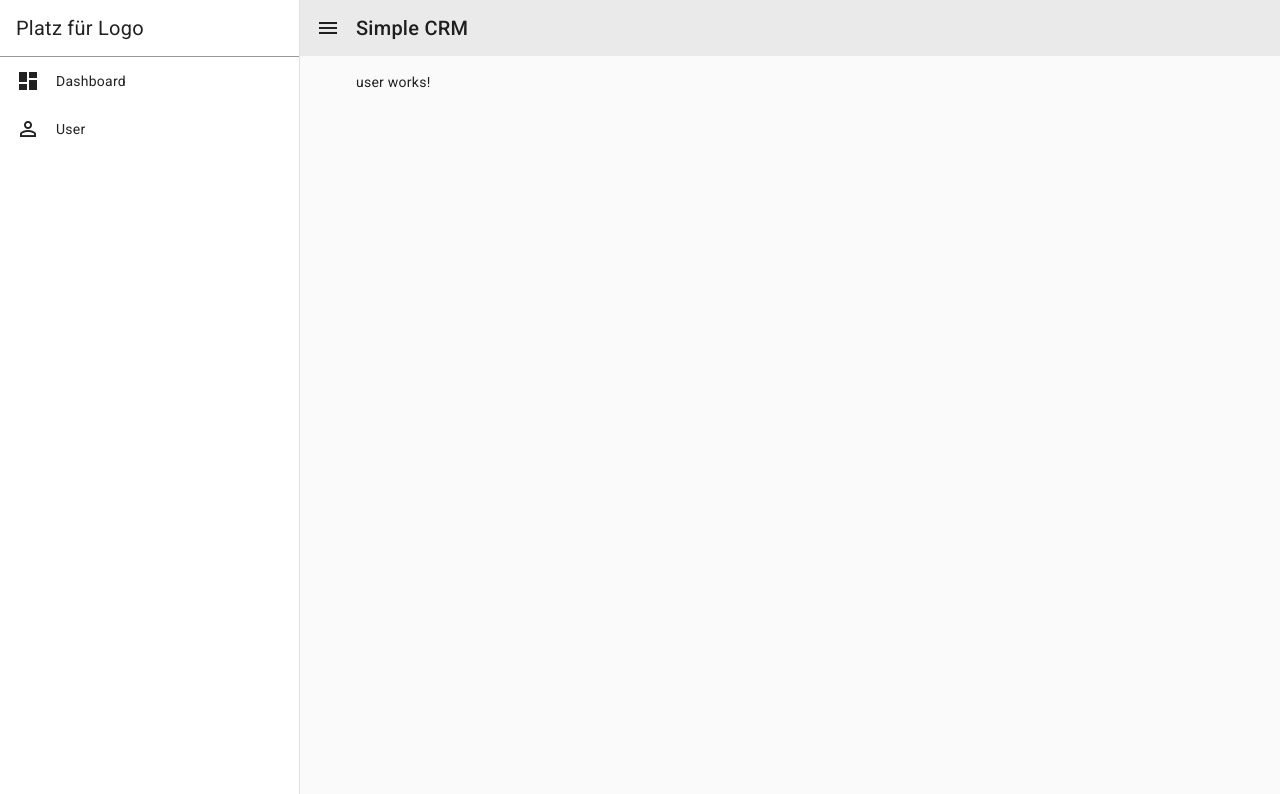
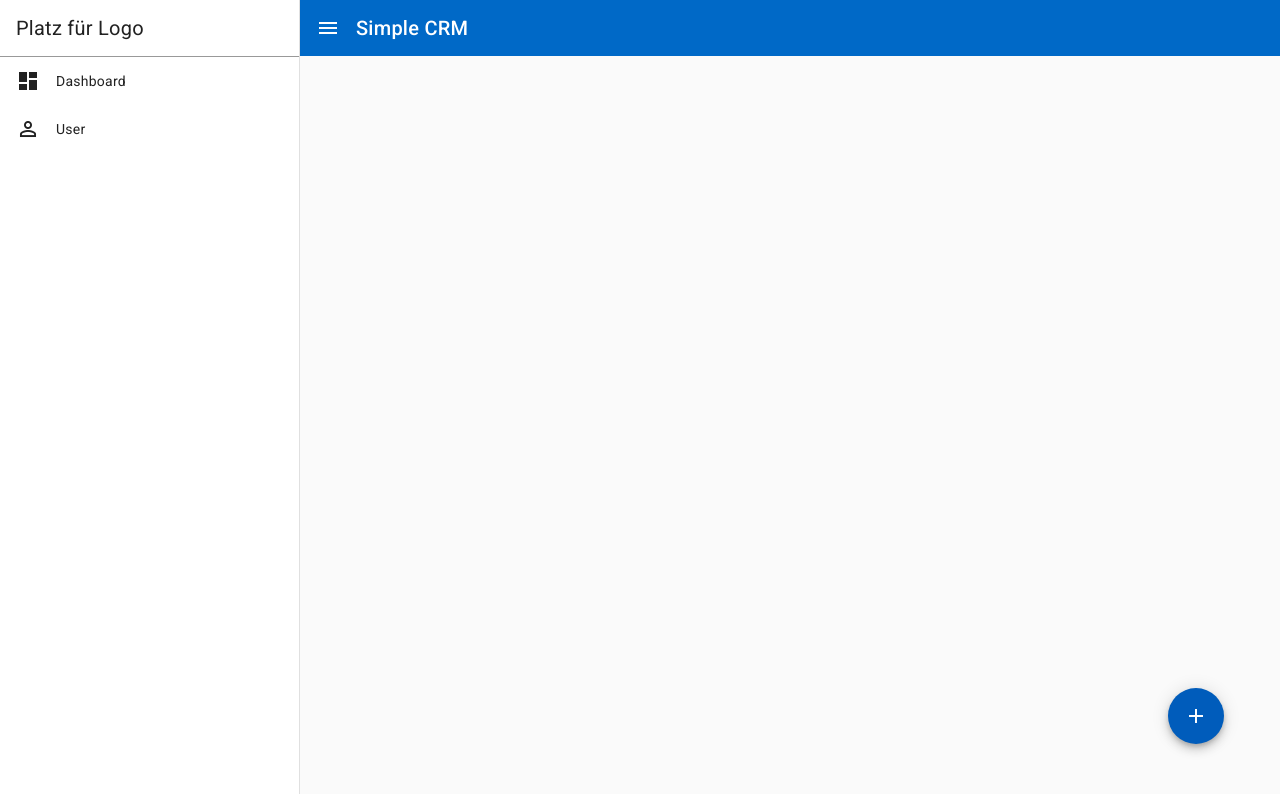
Before and after one commit to okankpl/Simple-crm, an Angular app: page /user in a window 1280 px wide. Shown: the top 794 px of the page. Built offline with nearby package versions, Linux system fonts and the light colour scheme.

Commit message:
adding add user btn

```diff
--- a/src/app/app.component.html
+++ b/src/app/app.component.html
@@ -26,7 +26,9 @@
       </mat-toolbar-row>
     </mat-toolbar>
     <div class="router-container">
+
       <router-outlet></router-outlet>
     </div>
   </div>
+
 </mat-drawer-container>
--- a/src/app/app.component.scss
+++ b/src/app/app.component.scss
@@ -24,7 +24,8 @@
 mat-toolbar, mat-toolbar-row {
     min-height: 56px;
     height: 56px;
-    background-color: rgba($color: #000000, $alpha: 0.03);
+    background-color: #0069C7;
+    color: white;
 }
 
 ul {
--- a/src/app/user/user.component.html
+++ b/src/app/user/user.component.html
@@ -1 +1,3 @@
-<p>user works!</p>
+<button class="add-user-btn" mat-fab aria-label="Add icon">
+    <mat-icon>add</mat-icon>
+  </button>
--- a/src/app/user/user.component.scss
+++ b/src/app/user/user.component.scss
@@ -0,0 +1,6 @@
+.add-user-btn{
+    background-color: #005CBB;
+    position: absolute;
+    right: 56px;
+    bottom: 56px;
+}
```
Also changed, not shown: src/app/app.component.ts (+6 -4 lines), src/app/user/user.component.ts (+6 -1 lines).
